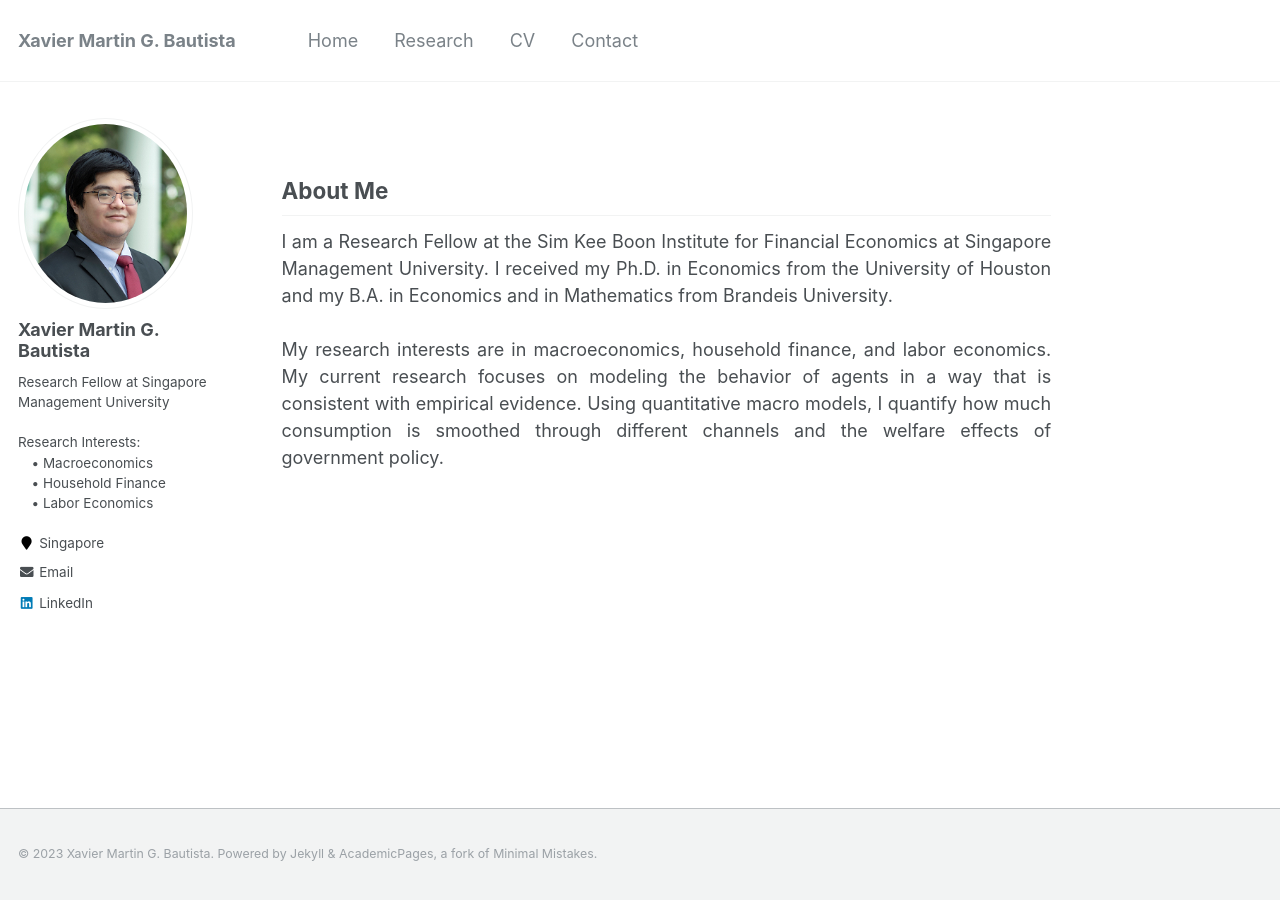
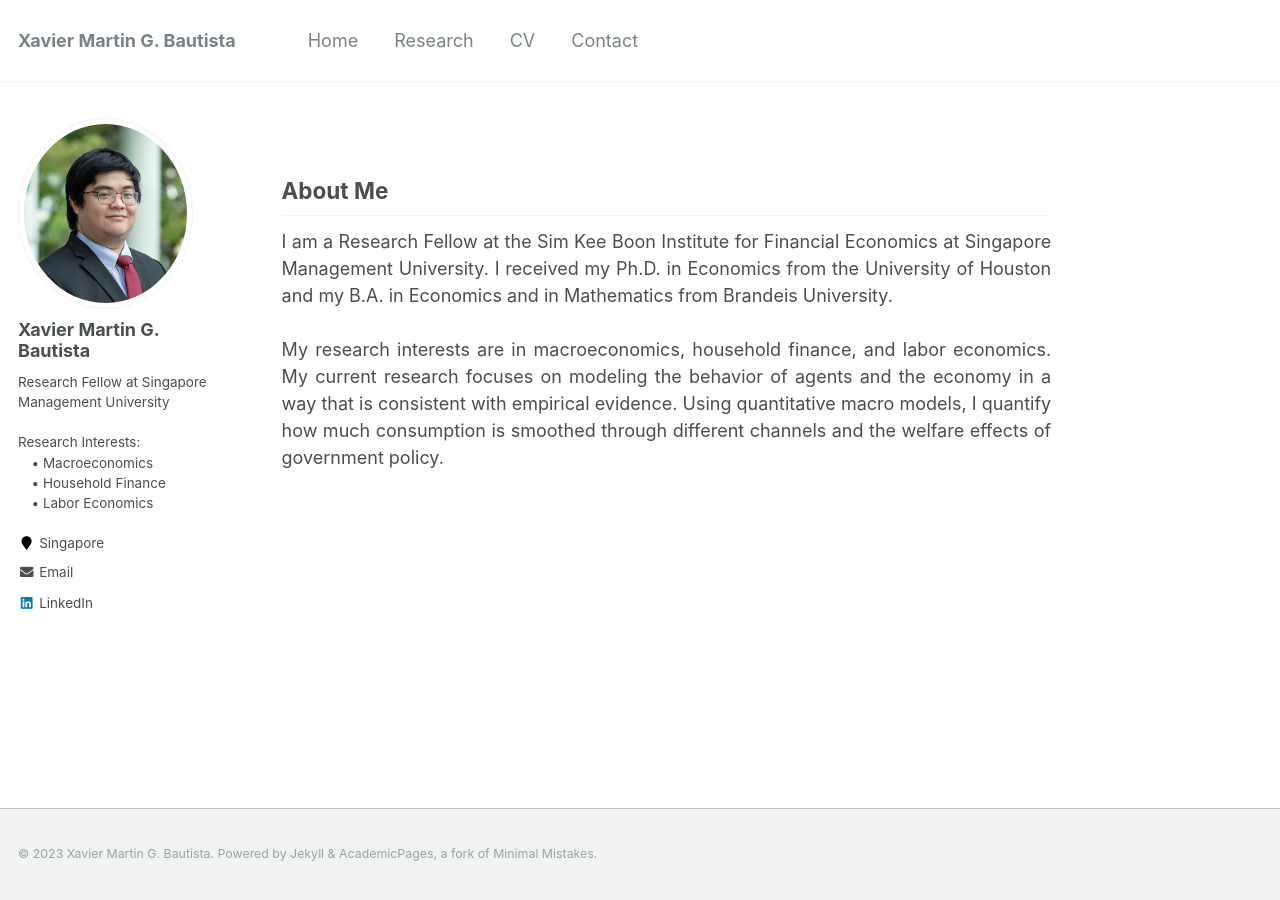
Before and after one commit to xmgbautista/xmgbautista.github.io, a Jekyll site: the page built from _pages/about.md, in a window 1280 px wide. Built offline with Jekyll 4.4.1, drawn with Linux system fonts in a browser that asks for light colours.

Commit message:
Update about.md

```diff
--- a/_pages/about.md
+++ b/_pages/about.md
@@ -20,7 +20,7 @@ redirect_from:
 I am a Research Fellow at the Sim Kee Boon Institute for Financial Economics at Singapore Management University. I received my Ph.D. in
 Economics from the University of Houston and my B.A. in Economics and in Mathematics from Brandeis University. <br>
 <br>
-My research interests are in macroeconomics, household finance, and labor economics. My current research focuses on modeling
-the behavior of agents in a way that is consistent with empirical evidence. Using quantitative macro models, I quantify how much
+My research interests are in macroeconomics, household finance, and labor economics. My current research focuses on modeling the behavior
+of agents and the economy in a way that is consistent with empirical evidence. Using quantitative macro models, I quantify how much
 consumption is smoothed through different channels and the welfare effects of government policy.
 </p>
```
